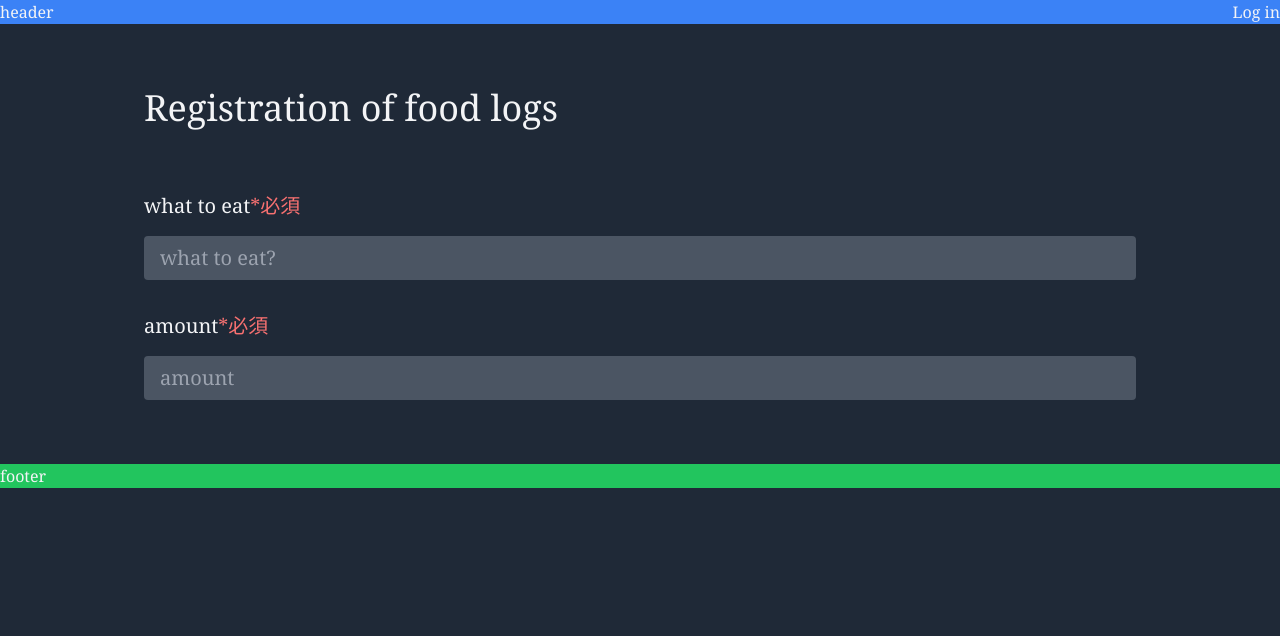
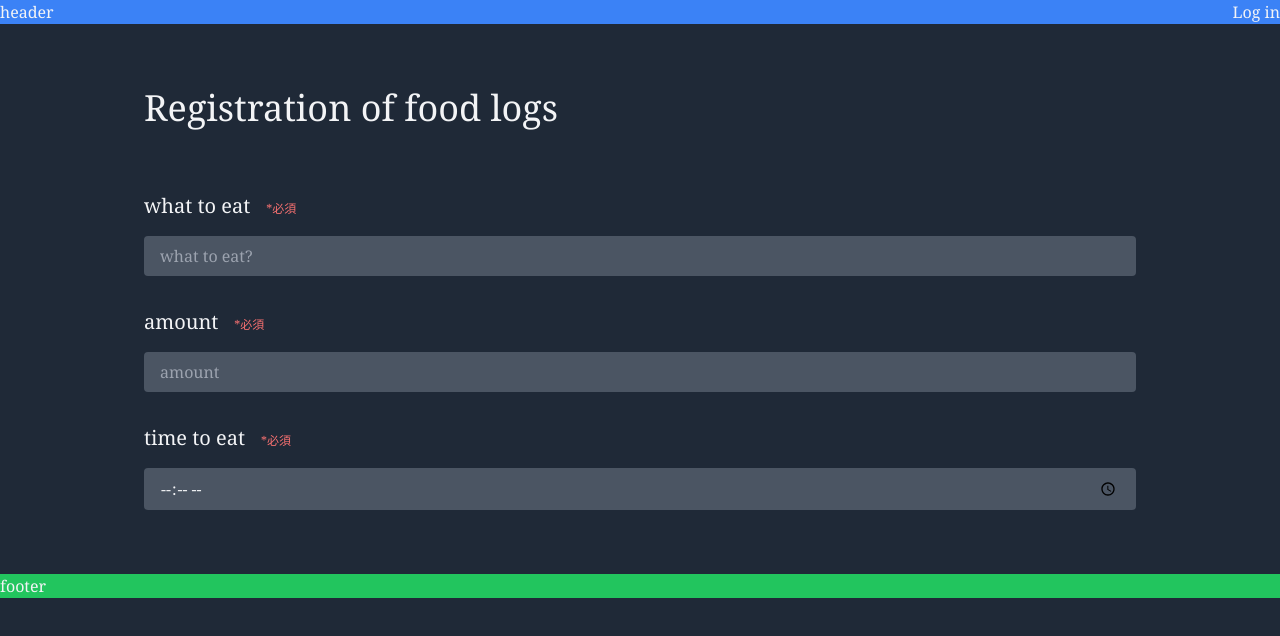
Before and after one commit to nakashi94/muscle-power, a Next.js app in the folder front/: page /mypage/food-register in a window 1280 px wide. Shown: the top 636 px of the page. Built offline with nearby package versions, Linux system fonts and the light colour scheme; no server answers.

Commit message:
fix: bug

```diff
--- a/front/src/pages/mypage/food-register.tsx
+++ b/front/src/pages/mypage/food-register.tsx
@@ -10,16 +10,13 @@ export const FoodRegister: React.FC = () => {
         <div className="container max-w-screen-lg mx-auto px-4">
           <div>
             <h1 className="text-4xl pb-16">Registration of food logs</h1>
-            <form
-              action="#"
-              method="post"
-              name="register-food-logs"
-              className="text-xl"
-            >
+            <form action="#" method="post" name="register-food-logs">
               <div className="mb-8">
                 <div className="mb-4">
-                  <label htmlFor="food-name">what to eat</label>
-                  <span className="text-red-400">*必須</span>
+                  <label htmlFor="food-name" className="text-xl">
+                    what to eat
+                  </label>
+                  <span className="text-red-400 text-xs ml-4">*必須</span>
                 </div>
                 <input
                   type="text"
@@ -33,10 +30,12 @@ export const FoodRegister: React.FC = () => {
                   className="block w-full bg-gray-600 rounded focus:border-none focus:outline-none px-4 py-2"
                 />
               </div>
-              <div>
+              <div className="mb-8">
                 <div className="mb-4">
-                  <label htmlFor="amount">amount</label>
-                  <span className="text-red-400">*必須</span>
+                  <label htmlFor="amount" className="text-xl">
+                    amount
+                  </label>
+                  <span className="text-red-400 text-xs ml-4">*必須</span>
                 </div>
                 <input
                   type="number"
@@ -46,6 +45,23 @@ export const FoodRegister: React.FC = () => {
                   placeholder="amount"
                   step={0.1}
                   autoFocus={false}
+                  required={true}
+                  className="block w-full bg-gray-600 rounded focus:border-none focus:outline-none px-4 py-2"
+                />
+              </div>
+              <div>
+                <div className="mb-4">
+                  <label htmlFor="time-to-eat" className="text-xl">
+                    time to eat
+                  </label>
+                  <span className="text-red-400 text-xs ml-4">*必須</span>
+                </div>
+                <input
+                  type="time"
+                  name="time-to-eat"
+                  id="time-to-eat"
+                  autoFocus={false}
+                  step="300"
                   required={true}
                   className="block w-full bg-gray-600 rounded focus:border-none focus:outline-none px-4 py-2"
                 />
```
Also changed, not shown: front/src/pages/index.tsx (+3 -3 lines), front/src/images/muscle-man-back.png (added).
